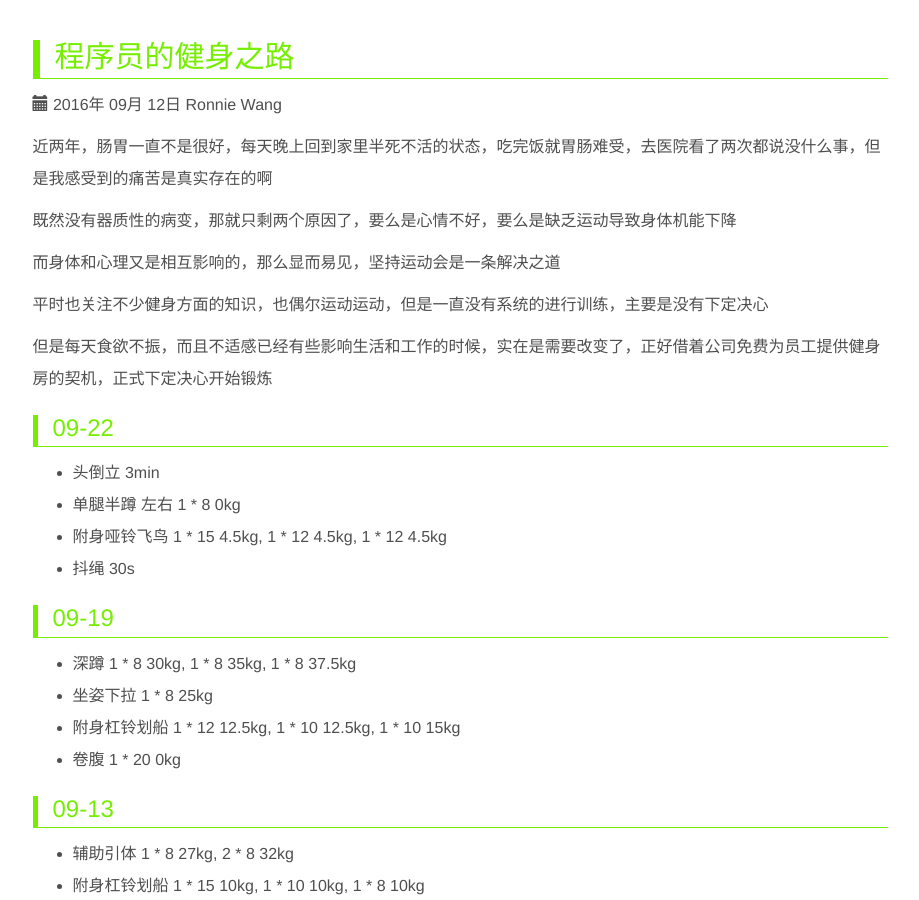
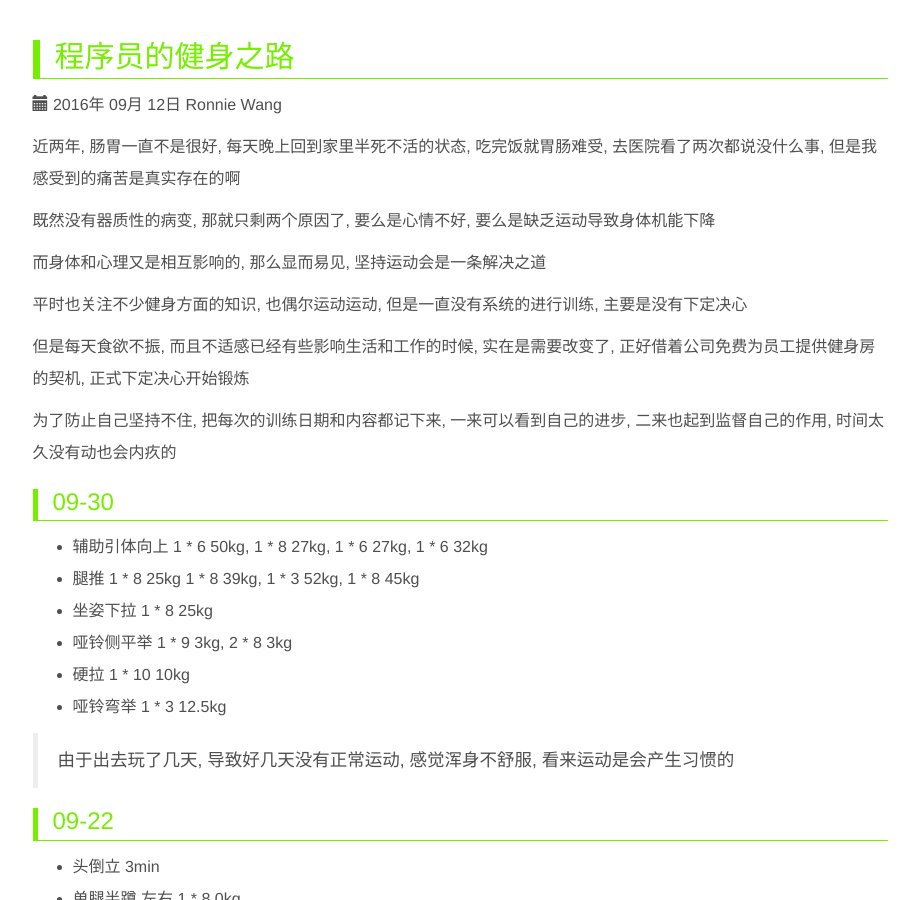
Before and after one commit to ronniewang/ronniewang.github.io, a Jekyll site: the page built from _posts/2016-09-12-body-building.md, in a window 1280 px wide and 900 px high. Shown: the whole window, without its empty margins (180-1099 px from the left). Built offline with Jekyll 4.4.1, drawn with Linux system fonts in a browser that asks for light colours; some of the changed text lies outside the part shown.

Commit message:
update file

```diff
--- a/_posts/2016-09-12-body-building.md
+++ b/_posts/2016-09-12-body-building.md
@@ -2,22 +2,34 @@
 layout: default
 title: 程序员的健身之路
 category: Body-Building
-description: 运动是永恒的话题，人人都知道运动的重要性
+description: 运动是永恒的话题, 人人都知道运动的重要性, 但是很多人都是身体出了问题才真正体会到这个道理的, 但是还不算晚, 只要有所行动, 坚持住, 还是可以重拾健康的
 ---
 
 <h2>{{ page.title }}</h2>
 <p><span class="glyphicon glyphicon-calendar"></span> {{ page.date | date:"%Y年 %m月 %d日" }} Ronnie Wang</p>
 
-近两年，肠胃一直不是很好，每天晚上回到家里半死不活的状态，吃完饭就胃肠难受，去医院看了两次都说没什么事，但是我感受到的痛苦是真实存在的啊
+近两年, 肠胃一直不是很好, 每天晚上回到家里半死不活的状态, 吃完饭就胃肠难受, 去医院看了两次都说没什么事, 但是我感受到的痛苦是真实存在的啊
 
-既然没有器质性的病变，那就只剩两个原因了，要么是心情不好，要么是缺乏运动导致身体机能下降
+既然没有器质性的病变, 那就只剩两个原因了, 要么是心情不好, 要么是缺乏运动导致身体机能下降
 
-而身体和心理又是相互影响的，那么显而易见，坚持运动会是一条解决之道
+而身体和心理又是相互影响的, 那么显而易见, 坚持运动会是一条解决之道
 
-平时也关注不少健身方面的知识，也偶尔运动运动，但是一直没有系统的进行训练，主要是没有下定决心
+平时也关注不少健身方面的知识, 也偶尔运动运动, 但是一直没有系统的进行训练, 主要是没有下定决心
 
-但是每天食欲不振，而且不适感已经有些影响生活和工作的时候，实在是需要改变了，正好借着公司免费为员工提供健身房的契机，正式下定决心开始锻炼
+但是每天食欲不振, 而且不适感已经有些影响生活和工作的时候, 实在是需要改变了, 正好借着公司免费为员工提供健身房的契机, 正式下定决心开始锻炼
 
+为了防止自己坚持不住, 把每次的训练日期和内容都记下来, 一来可以看到自己的进步, 二来也起到监督自己的作用, 时间太久没有动也会内疚的
+
+### 09-30
+
+* 辅助引体向上 1 * 6 50kg, 1 * 8 27kg, 1 * 6 27kg, 1 * 6 32kg
+* 腿推 1 * 8 25kg 1 * 8 39kg, 1 * 3 52kg, 1 * 8 45kg
+* 坐姿下拉 1 * 8 25kg
+* 哑铃侧平举 1 * 9 3kg, 2 * 8 3kg
+* 硬拉 1 * 10 10kg
+* 哑铃弯举 1 * 3 12.5kg
+
+>由于出去玩了几天, 导致好几天没有正常运动, 感觉浑身不舒服, 看来运动是会产生习惯的
 
 ### 09-22
 
@@ -32,7 +44,6 @@ description: 运动是永恒的话题，人人都知道运动的重要性
 * 坐姿下拉 1 * 8 25kg
 * 附身杠铃划船 1 * 12 12.5kg, 1 * 10 12.5kg, 1 * 10 15kg
 * 卷腹 1 * 20 0kg
-
 
 ### 09-13
 
@@ -70,7 +81,7 @@ description: 运动是永恒的话题，人人都知道运动的重要性
 * 腿推 1 * 8 32kg, 1 * 8 39kg, 1 * 8 45kg
 * 臀推 1 * 8 5kg
 
->从今天起引体向上改为宽握，标准完成
+>从今天起引体向上改为宽握, 标准完成
 
 ### 08-29
 
@@ -136,4 +147,4 @@ description: 运动是永恒的话题，人人都知道运动的重要性
 ### 07-26
 
 * 辅助引体 1 * 8 45kg, 1 * 8 41kg, 1 * 8 36kg
-* 深蹲 1 * 88 20kg, 1 * 8 17.5kg, 1 * 8 15kg
+* 深蹲 1 * 8 20kg, 1 * 8 17.5kg, 1 * 8 15kg
```
